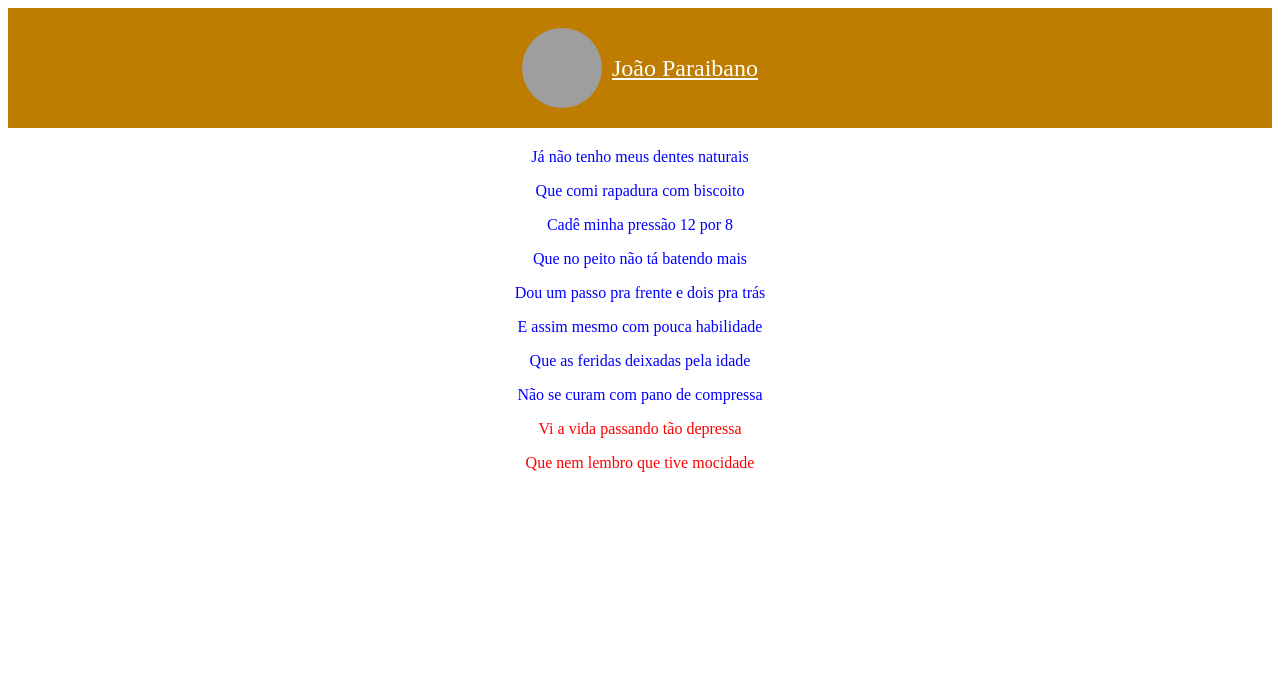
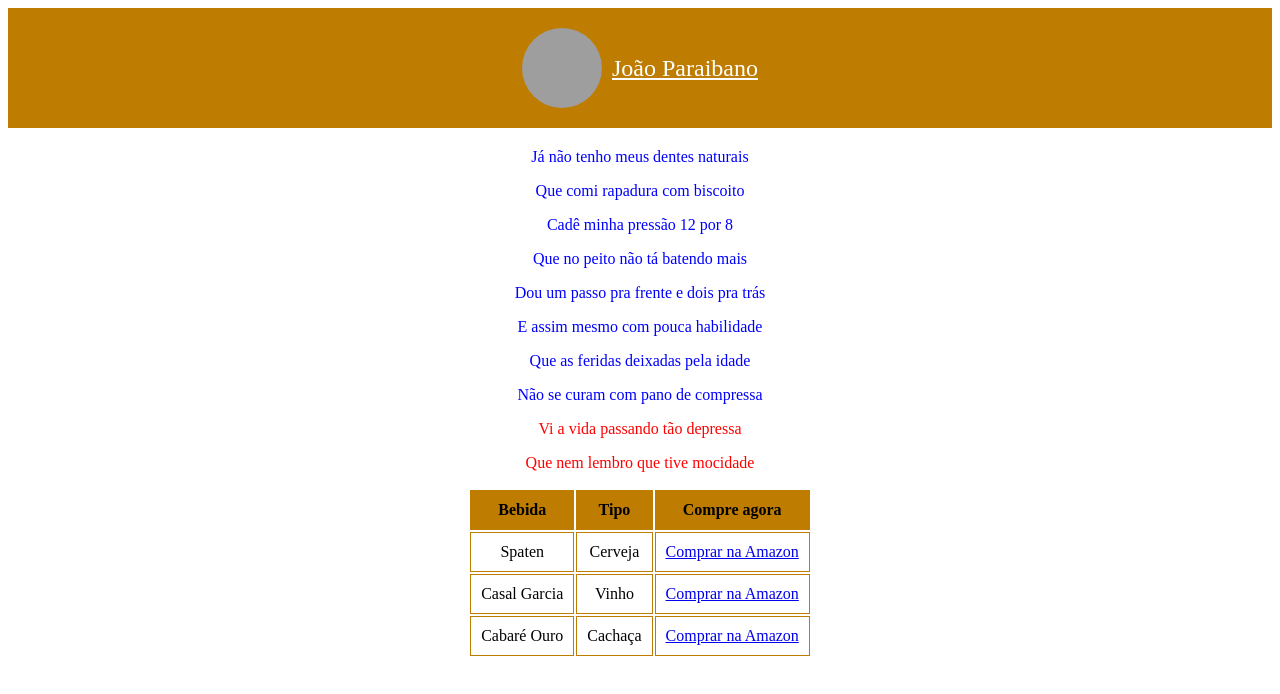
Before and after one commit to mtzdantas/receitas_pweb, a plain HTML site: page receita2/receita2.html in a window 1280 px wide. Drawn offline with Linux system fonts and the light colour scheme; grey boxes are pictures that could not be loaded.

Commit message:
Complete recipe 2

```diff
--- a/receita2/receita2.html
+++ b/receita2/receita2.html
@@ -22,5 +22,31 @@
         <p class="verso">Não se curam com pano de compressa</p>
         <p class="mote">Vi a vida passando tão depressa</p>
         <p class="mote">Que nem lembro que tive mocidade</p>
+
+        <table>
+            <tr>
+                <th>Bebida</th>
+                <th>Tipo</th>
+                <th>Compre agora</th>
+            </tr>
+
+            <tr>
+                <td>Spaten</td>
+                <td>Cerveja</td>
+                <td><a href="https://a.co/d/4H1V1VY" target="_blank">Comprar na Amazon</a></td>
+            </tr>
+
+            <tr>
+                <td>Casal Garcia</td>
+                <td>Vinho</td>
+                <td><a href="https://a.co/d/4YWvkcb" target="_blank">Comprar na Amazon</a></td>
+            </tr>
+
+            <tr>
+                <td>Cabaré Ouro</td>
+                <td>Cachaça</td>
+                <td><a href="https://a.co/d/4y9EtYJ" target="_blank">Comprar na Amazon</a></td>
+            </tr>
+        </table>
     </body>
 </html>
--- a/receita2/style2.css
+++ b/receita2/style2.css
@@ -21,18 +21,31 @@ body {
     margin-bottom: 20px;
 }
 
-img {
+.poeta img {
     width: 80px;
     height: 80px;
     border-radius: 50%;
 }
 
-a {
+.poeta a {
     font-size: 24px;
     color: white;
     transition: 1s;
 }
 
-a:hover {
+.poeta a:hover {
     color: black;
 }
+
+table {
+    margin: auto;
+}
+
+th {
+    background-color: rgb(190, 124, 0);
+}
+
+th, td {
+    border: 1px solid rgb(190, 124, 0);
+    padding: 10px;
+}
```
